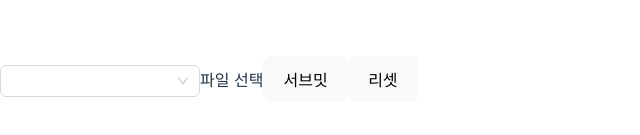
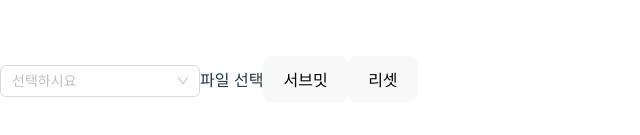
Before and after one commit to shoveller/custom-fileuploader, a React (Vite) app: page / in a window 1280 px wide. Shown: the part 321-456 px from the top of the page, without its empty margins (0-640 px from the left). Built offline with nearby package versions, Linux system fonts and the light colour scheme.

Commit message:
셀렉트 구현 초안

```diff
--- a/src/App.tsx
+++ b/src/App.tsx
@@ -38,7 +38,7 @@ const RHFileUploader = () => {
 
       return (
         <>
-          <Select style={{ width: 200 }} onBlur={field.onBlur} options={options} mode="multiple" />
+          <Select style={{ width: 200 }} onBlur={field.onBlur} value={options} options={options} mode="multiple" placeholder="선택하시요" tagRender={tagRender} />
           <label htmlFor="hello">
             파일 선택
           </label>
```
